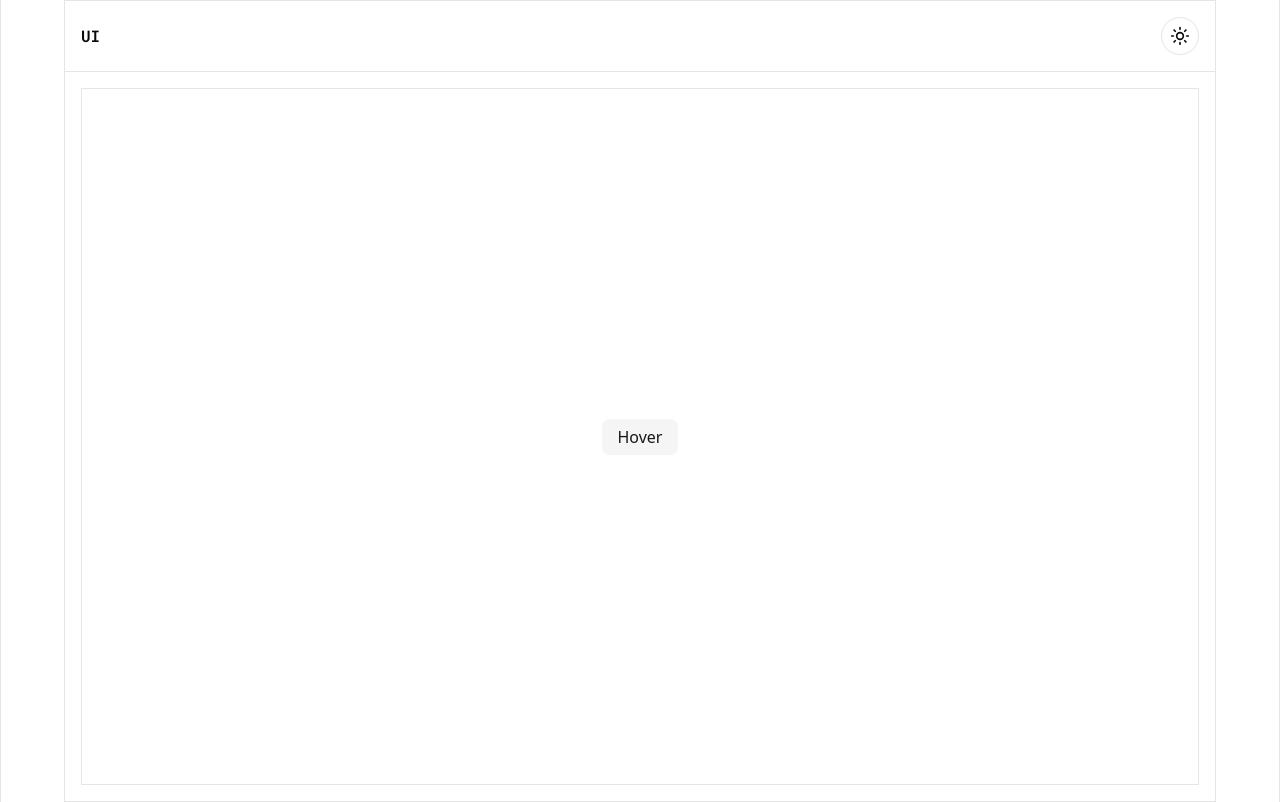
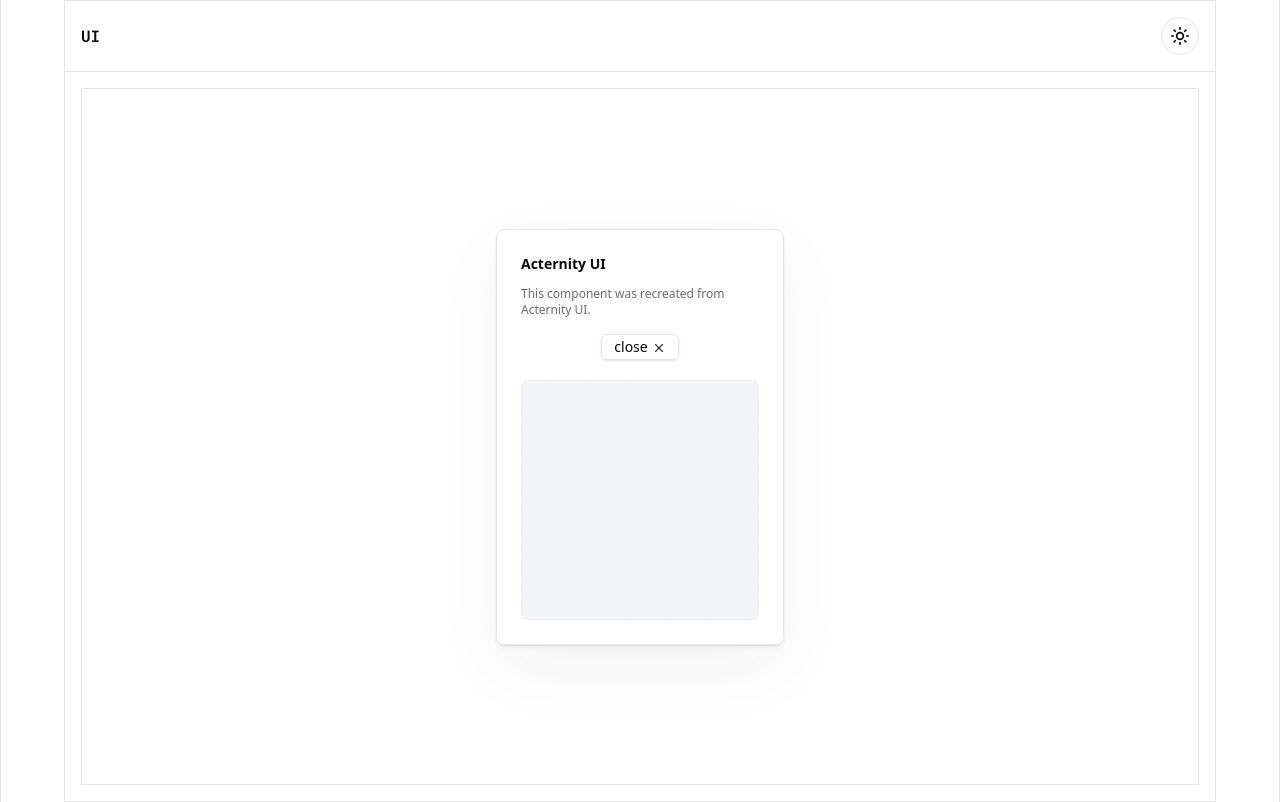
Before and after one commit to negativ14/UI, a Next.js app: page / in a window 1280 px wide. Built offline with nearby package versions, Linux system fonts and the light colour scheme.

Commit message:
added button

```diff
--- a/src/app/globals.css
+++ b/src/app/globals.css
@@ -128,3 +128,13 @@
     opacity: 0.2; /* optional, makes it subtle */
   }
 }
+
+
+/* Tailwind way */
+.scrollbar-hide::-webkit-scrollbar {
+  display: none; /* Chrome, Safari */
+}
+.scrollbar-hide {
+  -ms-overflow-style: none;  /* IE and Edge */
+  scrollbar-width: none;     /* Firefox */
+}
--- a/src/app/page.tsx
+++ b/src/app/page.tsx
@@ -1,5 +1,6 @@
 import { Button } from "@/components/button/Button";
 import Button2 from "@/components/button/Button2";
+import CardAUI from "@/components/cards/CardAUI";
 import { Tooltip } from "@/components/tooltip/Tooltip";
 import { ToggleTheme } from "@/components/ui/toggle-theme";
 
@@ -17,7 +18,7 @@ export default function Home() {
             <div className="border h-full w-full flex justify-center">
               <div className="w-full h-full bg-background p-2 overflow-hidden relative flex  justify-center items-center gap-4">
                 {/* here rende */}
-                <Button2 />
+                <CardAUI />
               </div>
             </div>
           </div>
--- /dev/null
+++ b/src/components/cards/CardAUI.tsx
@@ -0,0 +1,125 @@
+"use client";
+import {
+  CheckCircle,
+  ClosedCaption,
+  Cross,
+  Plus,
+  Rocket,
+  X,
+} from "lucide-react";
+import { AnimatePresence, motion } from "motion/react";
+import { useState } from "react";
+import { Button } from "../button/Button";
+import { IconType } from "react-icons";
+
+export default function CardAUI() {
+  const [isOpen, setIsOpen] = useState(true);
+  return (
+    <>
+      <AnimatePresence>
+        {isOpen && (
+          <motion.div
+            initial={{ opacity: 0, filter: "blur(10px)", y: -20 }}
+            animate={{ opacity: 1, filter: "blur(0px)", y: 0 }}
+            transition={{ duration: 0.6, ease: "easeInOut" }}
+            exit={{ opacity: 0, filter: "blur(10px)", y: -20 }}
+            className="h-[26rem] w-72 border-[0.5px] dark:border rounded-md p-6 flex flex-col gap-3 shadow-[0_1px_1px_rgba(0,0,0,0.05),0_4px_6px_rgba(34,42,53,0.04),0_24px_68px_rgba(47,48,55,0.05),0_2px_3px_rgba(0,0,0,0.04)]
+"
+          >
+            <h2 className="font-semibold text-sm">Acternity UI</h2>
+
+            <p className="text-xs text-foreground/60">
+              This component was recreated from Acternity UI.
+            </p>
+
+            <button
+              onClick={() => setIsOpen(!isOpen)}
+              className="flex gap-1 items-center justify-between text-foreground  text-sm border dark:border-2 rounded-sm w-fit px-3 py-0.5 mx-auto shadow-sm backdrop-blur-md mb-2 mt-1 cursor-pointer"
+            >
+              close{" "}
+              <X className="size-3.5 translate-y-[1px] text-foreground/80 self-center" />{" "}
+            </button>
+
+            <div className="bg-gray-100 border border-dashed dark:bg-accent flex-1 rounded-md relative">
+              <motion.div
+                initial={{ opacity: 0, scale: 1, filter: "blur(10px)" }}
+                whileHover={{
+                  opacity: 1,
+                  scale: 1.05,
+                  filter: "blur(0px)",
+                }}
+                transition={{
+                  duration: 0.4,
+                  ease: "easeInOut",
+                }}
+                className="absolute inset-0 h-full w-full bg-background rounded-md divide-y overflow-y-scroll scrollbar-hide border"
+              >
+                <MiniCard
+                  icon={X}
+                  text1="Lightweight components"
+                  text2="Minimal setup, easy to use"
+                />
+                <MiniCard
+                  icon={ClosedCaption}
+                  text1="Accessible by default"
+                  text2="ARIA roles baked in"
+                />
+                <MiniCard
+                  icon={Cross}
+                  text1="Customizable styles"
+                  text2="Tailwind-first approach"
+                />
+                <MiniCard
+                  icon={CheckCircle}
+                  text1="Production ready"
+                  text2="Well-tested and reliable"
+                />
+                <div className="flex items-center justify-center gap-2 py-3 cursor-pointer">
+                  <div className="inline-flex text-foreground/50 border border-foreground/10 rounded-full p-0.5 shadow-[0_1px_1px_rgba(0,0,0,0.05),0_4px_6px_rgba(34,42,53,0.04),0_24px_68px_rgba(47,48,55,0.05),0_2px_3px_rgba(0,0,0,0.04)] ">
+                    <Plus className="h-4 w-4 text-foreground/40" />
+                  </div>
+                  <span className="text-sm text-foreground/40">Add more</span>
+                </div>
+              </motion.div>
+            </div>
+          </motion.div>
+        )}
+      </AnimatePresence>
+      <AnimatePresence>
+        {isOpen != true && (
+          <motion.div
+            className="absolute top-10"
+            initial={{ opacity: 0 }}
+            animate={{ opacity: 1 }}
+            transition={{ duration: 0.6, ease: "easeInOut" }}
+            exit={{ opacity: 0 }}
+          >
+            <Button onClick={() => setIsOpen(!isOpen)}>Open</Button>
+          </motion.div>
+        )}
+      </AnimatePresence>
+    </>
+  );
+}
+
+const MiniCard = ({
+  icon: Icon,
+  text1,
+  text2,
+}: {
+  icon: IconType;
+  text1: string;
+  text2: string;
+}) => {
+  return (
+    <div className="flex p-4 gap-3">
+      <div className="h-9 w-9 flex-shrink-0 shadow-[0_1px_1px_rgba(0,0,0,0.05),0_4px_6px_rgba(34,42,53,0.04),0_24px_68px_rgba(47,48,55,0.05),0_2px_3px_rgba(0,0,0,0.04)] rounded-md flex items-center justify-center dark:border">
+        <Icon className="h-4 w-4 text-foreground/60" />
+      </div>
+      <div className="flex flex-col gap-0.5">
+        <p className="text-xs">{text1}</p>
+        <p className="text-[10px] text-foreground/50 leading-4">{text2}</p>
+      </div>
+    </div>
+  );
+};
```
